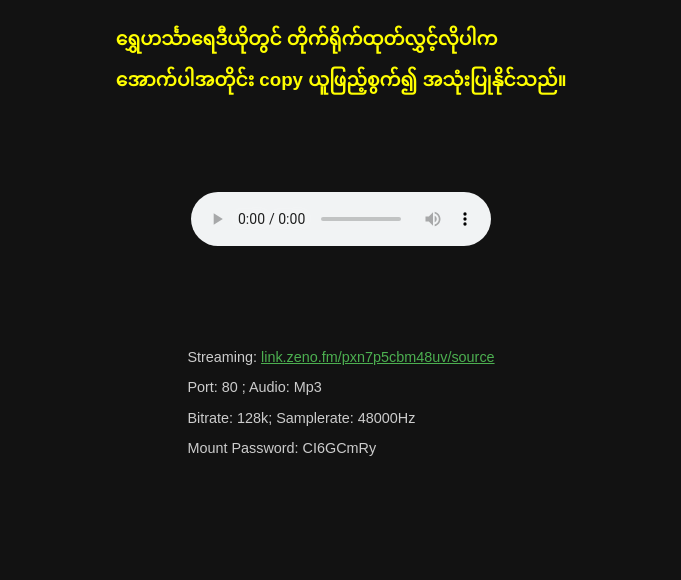
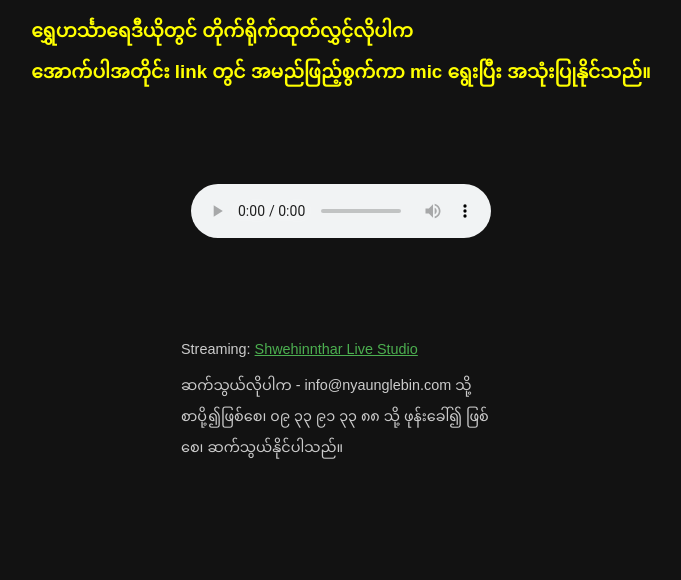
Before and after one commit to shwehinnthar/live, a plain HTML site: page index.html in a window 1280 px wide. Shown: the part 220-800 px from the top of the page, without its empty margins (299-980 px from the left). Drawn offline with Linux system fonts and the light colour scheme.

Commit message:
Update index.html

```diff
--- a/index.html
+++ b/index.html
@@ -40,7 +40,7 @@ h3{color: yellow;}
 
 <body>
   <h1>Shwehinnthar  Radio<br>Live Stream Player</h1>
-<h3> ရွှေဟင်္သာရေဒီယိုတွင် တိုက်ရိုက်ထုတ်လွှင့်လိုပါက <br> အောက်ပါအတိုင်း  copy  ယူဖြည့်စွက်၍ အသုံးပြုနိုင်သည်။</h3>
+<h3> ရွှေဟင်္သာရေဒီယိုတွင် တိုက်ရိုက်ထုတ်လွှင့်လိုပါက <br> အောက်ပါအတိုင်း link တွင် အမည်ဖြည့်စွက်ကာ mic ရွေးပြီး အသုံးပြုနိုင်သည်။</h3>
  <br><br><br><br>
 <audio controls autoplay>
     <source src="http://link.zeno.fm/pxn7p5cbm48uv/source" type="audio/mpeg" />
@@ -48,10 +48,8 @@ h3{color: yellow;}
   </audio>
 <br><br><br><br>
   <div class="info">
-    <p>Streaming: <a href="http://link.zeno.fm/pxn7p5cbm48uv/source" target="_blank" rel="noopener noreferrer">link.zeno.fm/pxn7p5cbm48uv/source</a></p>
-    <p>Port: 80 ; Audio: Mp3</p>
-<p>Bitrate: 128k; Samplerate: 48000Hz</p>
-    <p>Mount Password: CI6GCmRy</p>
+    <p>Streaming: <a href="https://cleanfeed.net/k?jyNy1r9CvMZh" target="_blank" rel="noopener noreferrer">Shwehinnthar Live Studio</a></p>
+    <p>ဆက်သွယ်လိုပါက - info@nyaunglebin.com သို့ စာပို့၍ဖြစ်စေ၊ ၀၉ ၃၃ ၉၁ ၃၃ ၈၈ သို့ ဖုန်းခေါ်၍ ဖြစ်စေ၊ ဆက်သွယ်နိုင်ပါသည်။</p>
   </div>
 </body>
 </html>
```
